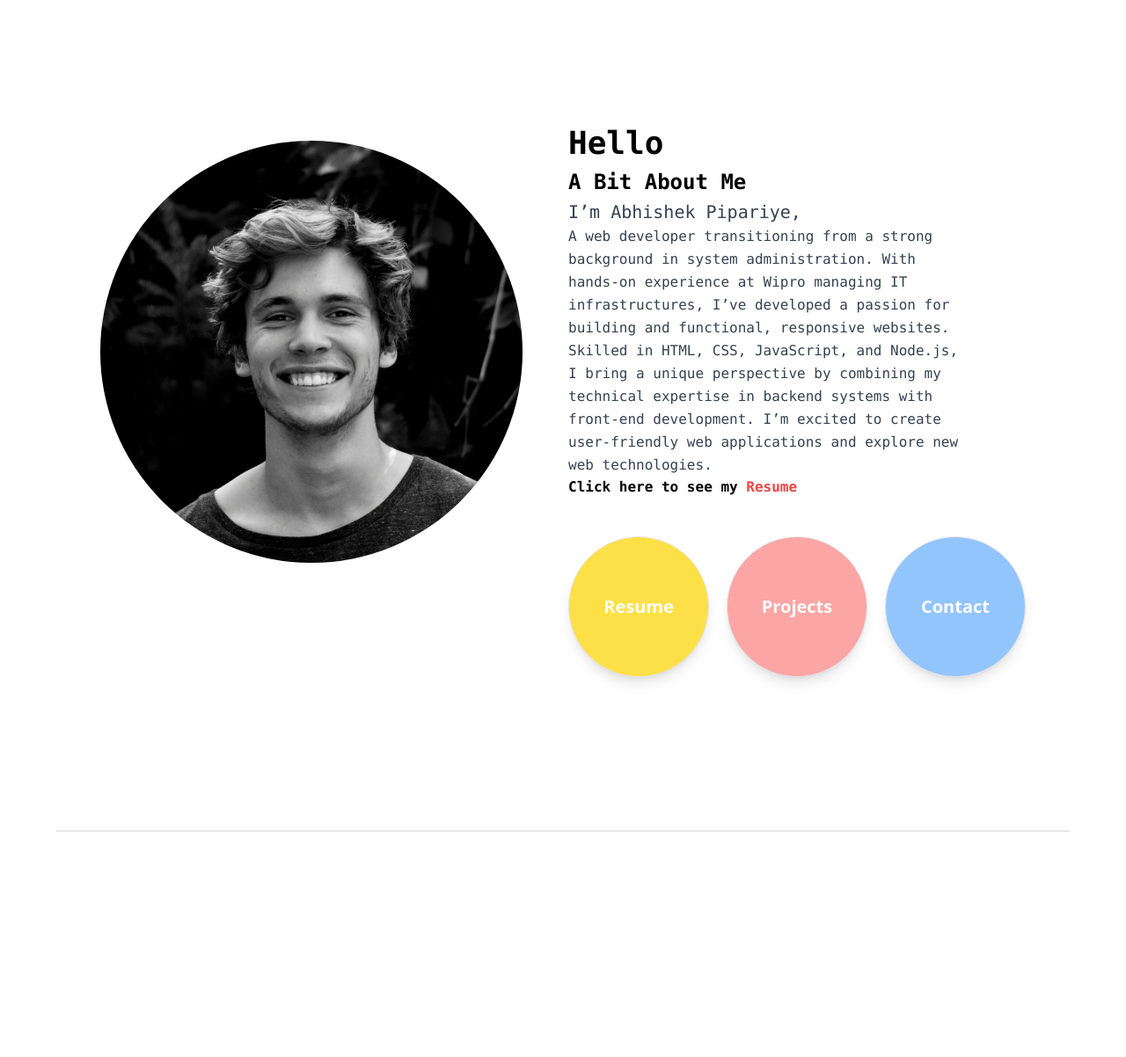
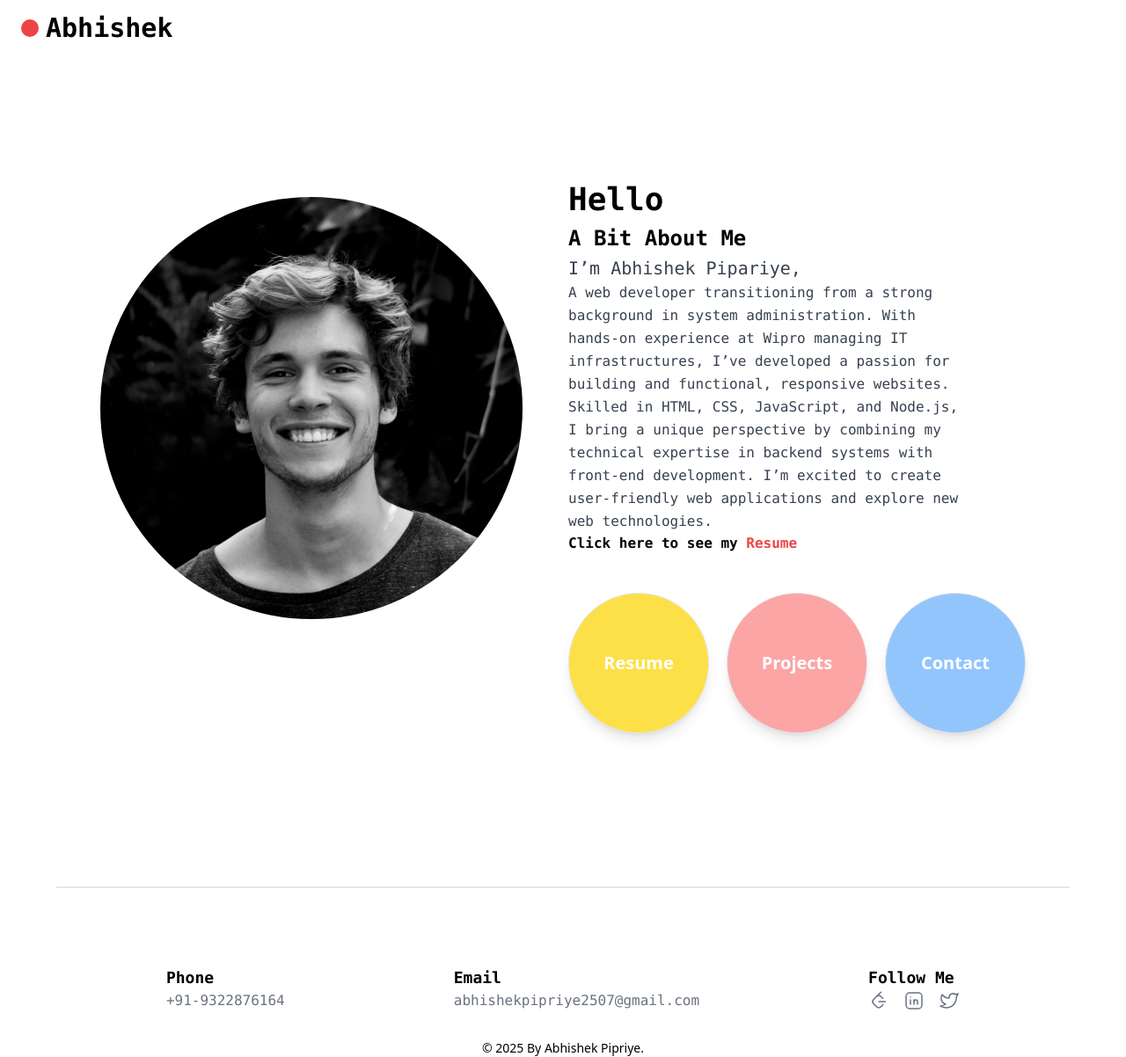
Before and after one commit to abhishek6164/Abhishek-Portfolio, a React (Vite) app: page / in a window 1280 px wide. Shown: the whole page at 88% size. Before the commit the page ends 978 px from the top, so only its background shows below. Built offline with nearby package versions, Linux system fonts and the light colour scheme.

Commit message:
corrected the git links and added navbar and footer components

```diff
--- a/src/App.jsx
+++ b/src/App.jsx
@@ -3,16 +3,20 @@ import About from "./components/About";
 import Projects from "./components/Projects";
 import Contact from "./components/Contact";
 import Resume from "./components/Resume";
+import Navbar from "./components/Navbar";
+import Footer from "./components/Footer";
 
 function App() {
   return (
     <Router>
+      <Navbar />
       <Routes>
         <Route path="/" element={<About />} />
         <Route path="/resume" element={<Resume />} />
         <Route path="/projects" element={<Projects />} />
         <Route path="/contact" element={<Contact />} />
       </Routes>
+      <Footer />
     </Router>
   );
 }
--- a/src/components/Projects.jsx
+++ b/src/components/Projects.jsx
@@ -21,7 +21,7 @@ const Projects = () => {
       Bio: "A web application dedicated to exploring and preserving the ancient heritage of Vedic culture...",
       topic: "Vedic Heritage Platform",
       image: "/images/Vedas.jpg", // Updated path
-      github: "https://github.com/abhishek6164/",
+      github: "https://github.com/abhishek6164/Vedic-Wisdom-Website",
     },
     {
       Bio: "A real-time weather forecasting application offering detailed updates on weather conditions...",
```
